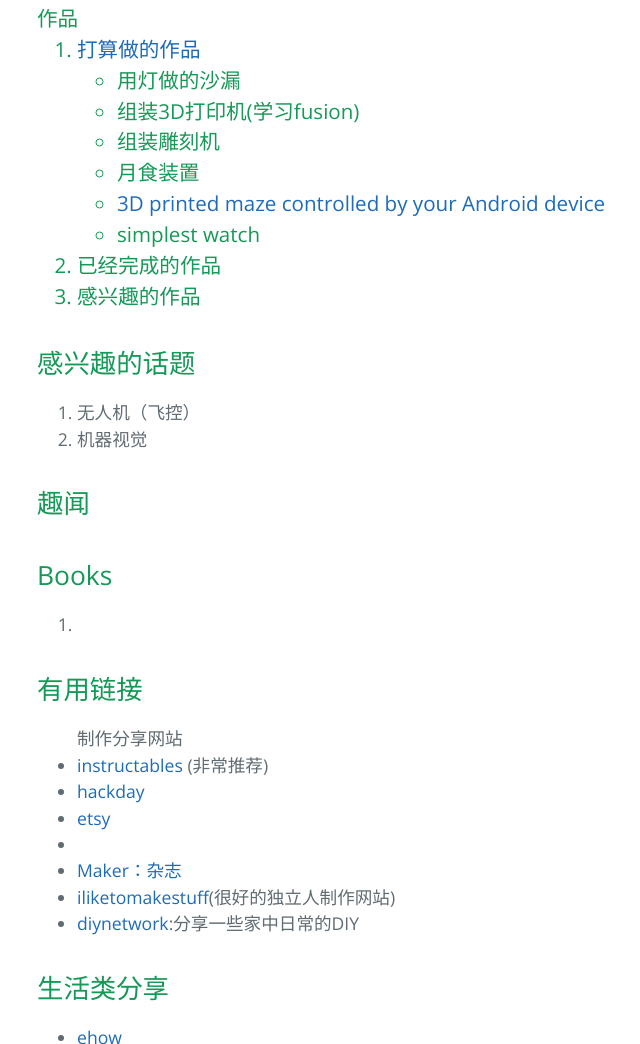
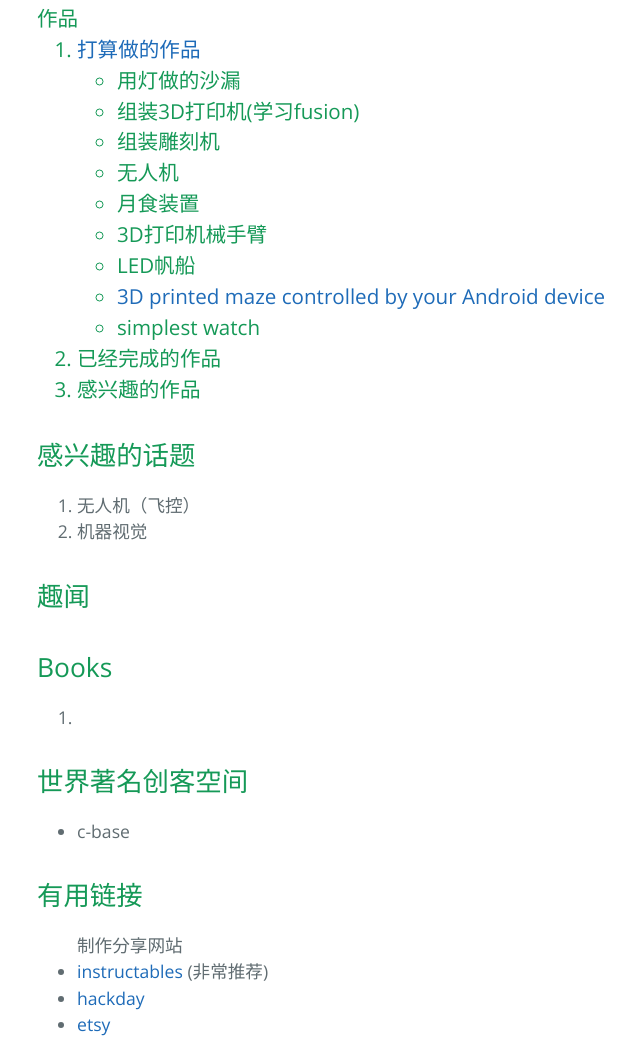
Before and after one commit to luooove/Xiangzi, a plain HTML site: page index.html in a window 1280 px wide. Shown: the part 418-1462 px from the top of the page, without its empty margins (187-827 px from the left). Drawn offline with nearby package versions, Linux system fonts and the light colour scheme.

Commit message:
update some stuff

```diff
--- a/index.html
+++ b/index.html
@@ -30,7 +30,10 @@
               <li>用灯做的沙漏</li>
               <li>组装3D打印机(学习fusion)</li>
               <li>组装雕刻机</li>
+              <li>无人机</li>
               <li>月食装置</li>
+              <li>3D打印机械手臂</li>
+              <li>LED帆船</li>
               <li><a href="http://www.instructables.com/id/3D-Printed-Maze-Controlled-by-Your-Android-Device/">3D printed maze controlled by your Android device</a></li>
               <li>simplest watch</li>
             </ul>
@@ -61,6 +64,14 @@
       </ol>
 
       <h2>
+        世界著名创客空间
+      </h2>
+      <ul>
+        <li><a href="https://www.c-base.org/"></a>c-base</li>
+
+      </ul>
+
+      <h2>
         有用链接
       </h2>
       <ul>制作分享网站
```
